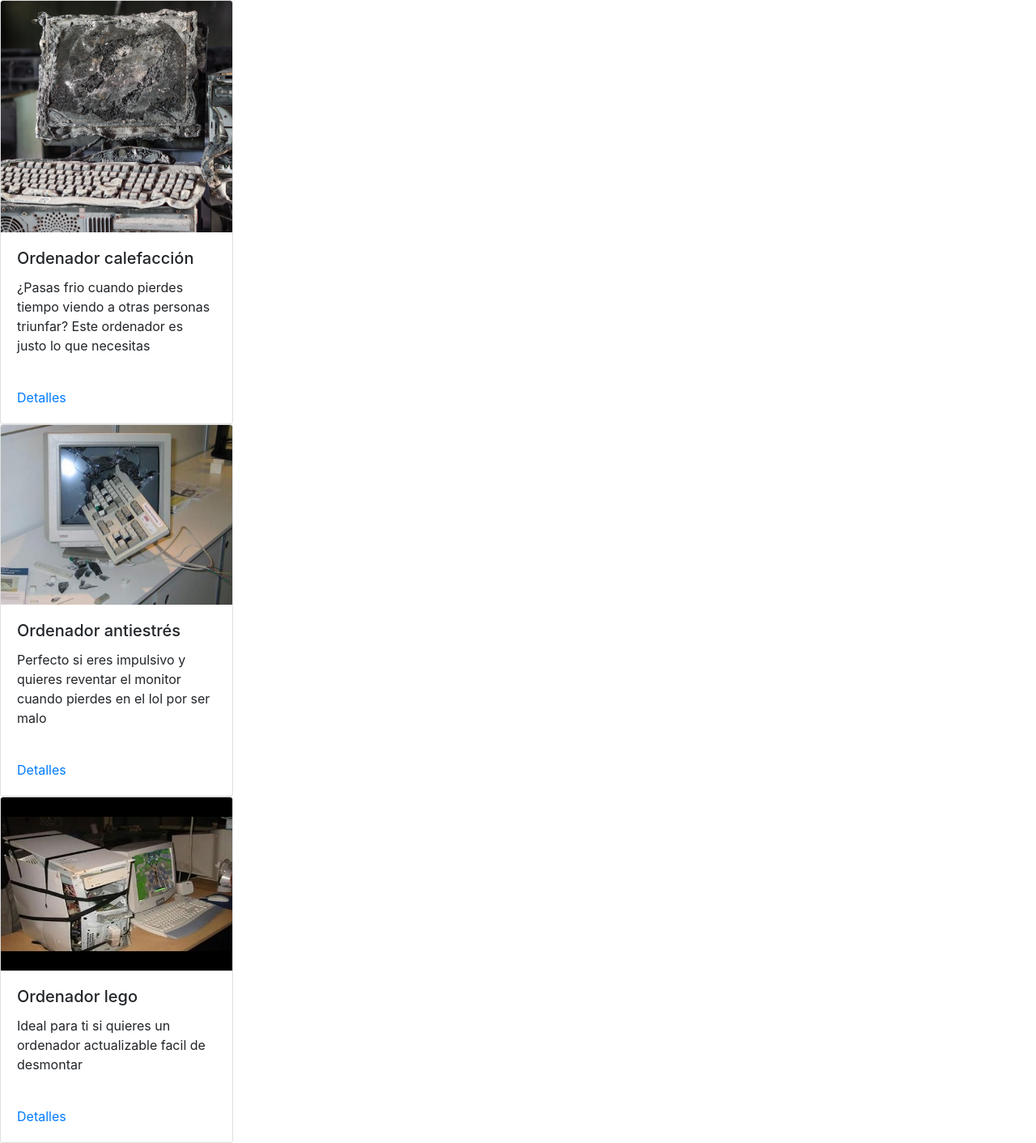
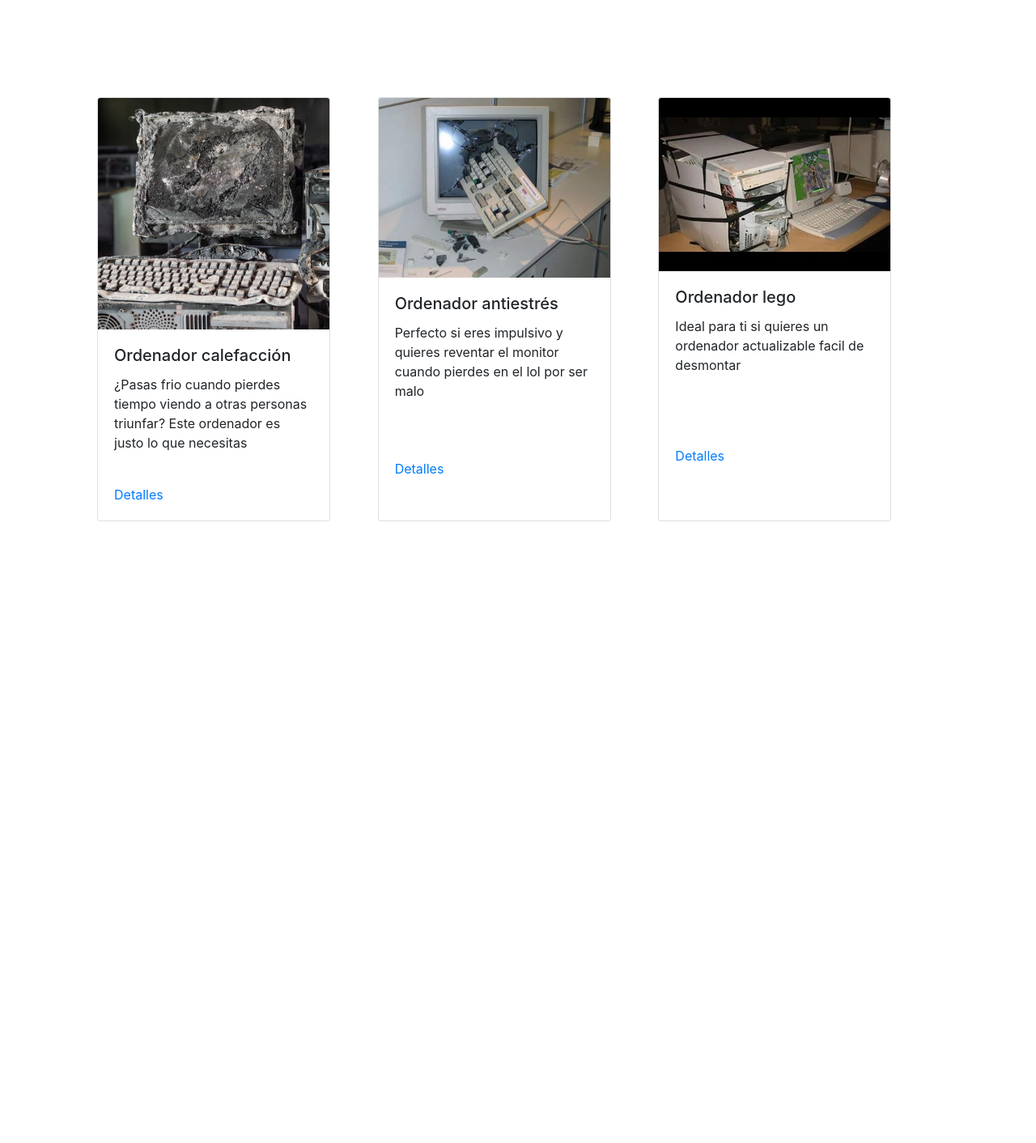
Before and after one commit to TFG-David-y-Giro/TFG, a PHP site: page / in a window 1280 px wide. Shown: the part 112-1524 px from the top of the page at 81% size. After the commit the page ends 756 px from the top, so only its background shows below. Run offline with PHP 8.4, Linux system fonts and the light colour scheme; some libraries are stand-ins or nearby versions.

Commit message:
Añadido css de grid

```diff
--- a/TFG/WEB/styles.css
+++ b/TFG/WEB/styles.css
@@ -83,3 +83,28 @@ header div {
     background-color: #343A40;
     color: white;
 }
+
+/* body */
+
+/* grid */
+
+.wrapper {
+    padding: 120px;
+    display: grid;
+    grid-template-columns: repeat(3);
+}
+
+.one {
+    grid-column: 1 ;
+    grid-row: 1;
+}
+
+.two {
+    grid-column: 2 ;
+    grid-row: 1 ;
+}
+
+.three {
+    grid-column: 3;
+    grid-row: 1;
+}
```
